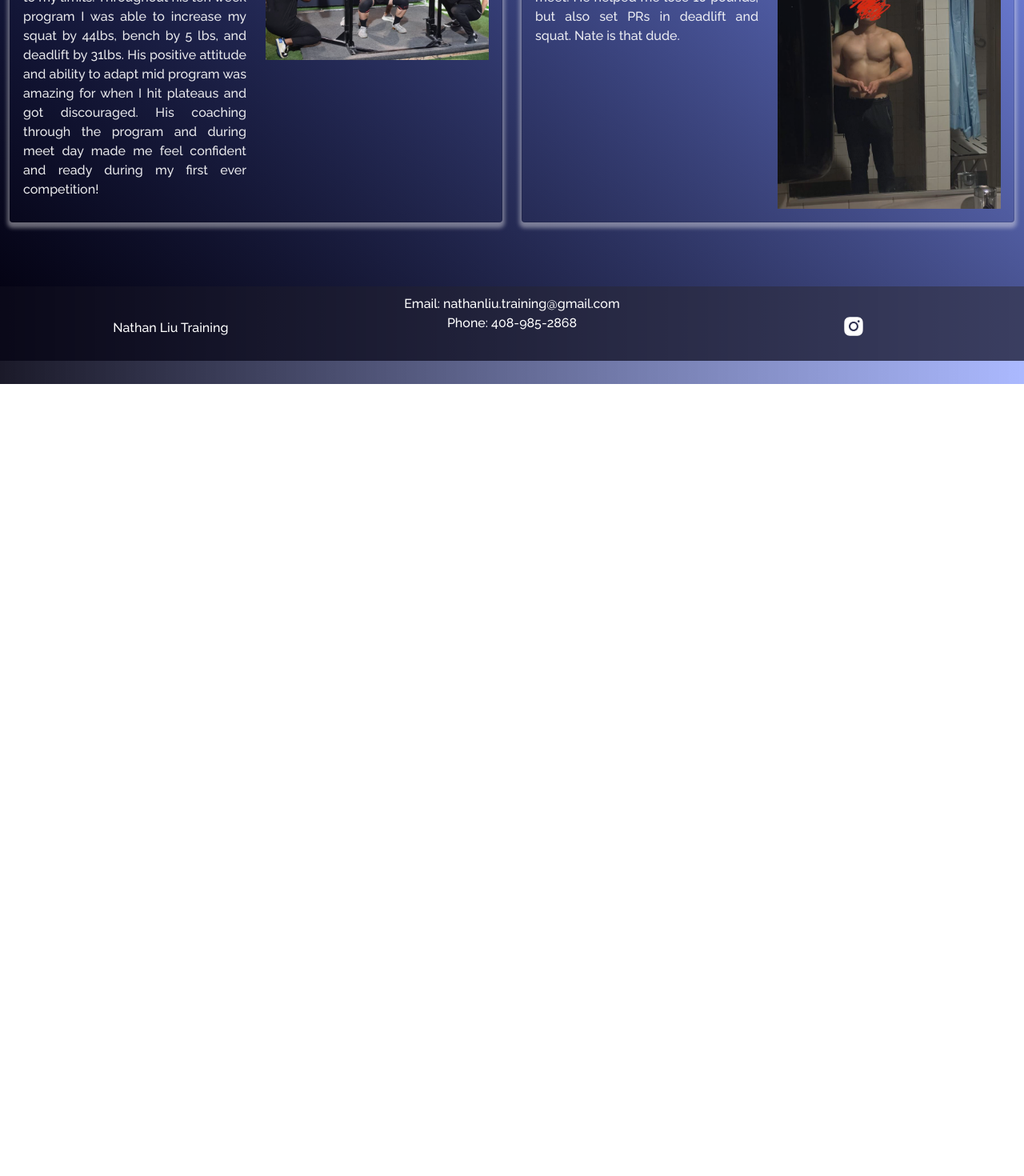
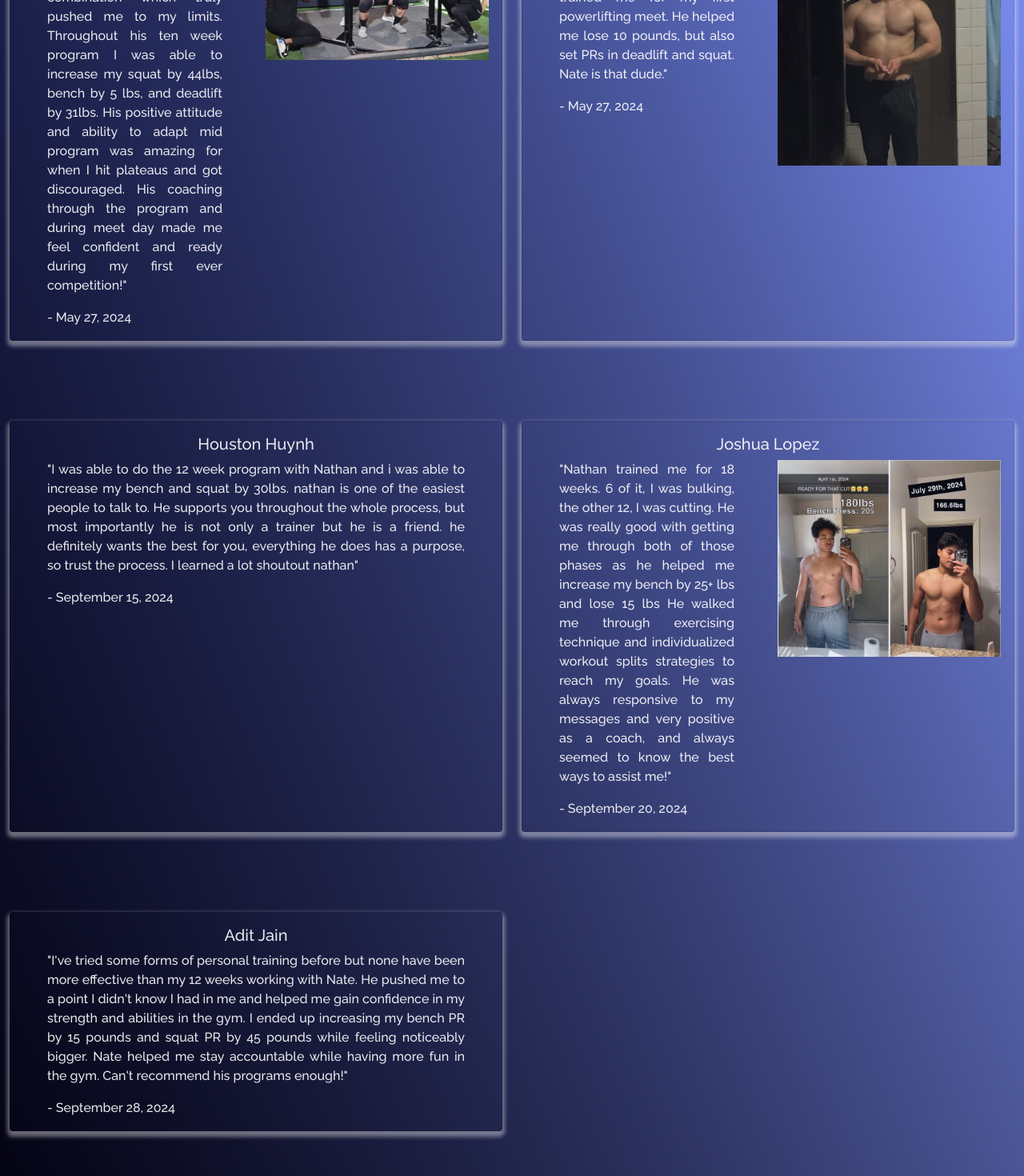
Before and after one commit to nliu-65/online-coaching, a React (Create React App) app in the folder online-coaching/src/: page /testimonials in a window 1280 px wide. Shown: the part 320-1790 px from the top of the page at 80% size. Before the commit the page ends 800 px from the top, so only its background shows below. Built offline with nearby package versions, Linux system fonts and the light colour scheme; the HTML template or start-up script is replaced by a standard one.

Commit message:
added new testimonials

```diff
--- a/online-coaching/src/components/Testimonials/Testimonials.js
+++ b/online-coaching/src/components/Testimonials/Testimonials.js
@@ -1,9 +1,11 @@
 import React, { useState, useEffect } from "react";
 import { Container, Row, Col } from "react-bootstrap";
 import "react-pdf/dist/esm/Page/AnnotationLayer.css";
+import { BsQuote } from "react-icons/bs";
 import Card from "react-bootstrap/Card";
 import mattsuyetani from "../../Assets/mattsuyetani.jpg";
 import mattvu from "../../Assets/mattvu.jpg";
+import joshlopez from "../../Assets/joshlopez.JPG";
 
 function Testimonials() {
   const [width, setWidth] = useState(1200);
@@ -22,8 +24,11 @@ function Testimonials() {
               <Card.Title>Matthew Suyetani</Card.Title>
               <Row>
                 <Col md="6">
-                  <Card.Text style={{ textAlign: "justify" }}>
-                    Nate's supportive/caring personality along with his knowledge within powerlifting was an amazing combination which truly pushed me to my limits. Throughout his ten week program I was able to increase my squat by 44lbs, bench by 5 lbs, and deadlift by 31lbs. His positive attitude and ability to adapt mid program was amazing for when I hit plateaus and got discouraged. His coaching through the program and during meet day made me feel confident and ready during my first ever competition!
+                  <Card.Text className="review" style={{ textAlign: "justify" }}>
+                    "Nate's supportive/caring personality along with his knowledge within powerlifting was an amazing combination which truly pushed me to my limits. Throughout his ten week program I was able to increase my squat by 44lbs, bench by 5 lbs, and deadlift by 31lbs. His positive attitude and ability to adapt mid program was amazing for when I hit plateaus and got discouraged. His coaching through the program and during meet day made me feel confident and ready during my first ever competition!"
+                  </Card.Text>
+                  <Card.Text className="review" style={{ textAlign: "justify" }}>
+                    - May 27, 2024
                   </Card.Text>
                 </Col>
                 <Col md="6">
@@ -40,8 +45,11 @@ function Testimonials() {
               <Card.Title>Matthew Vu</Card.Title>
               <Row>
                 <Col md="6">
-                  <Card.Text style={{ textAlign: "justify" }}>
-                    I've know Nate for the past three years and I have always had a blast training with him. Just recently, he trained me for my first powerlifting meet. He helped me lose 10 pounds, but also set PRs in deadlift and squat. Nate is that dude.
+                  <Card.Text className="review" style={{ textAlign: "justify" }}>
+                    "I've know Nate for the past three years and I have always had a blast training with him. Just recently, he trained me for my first powerlifting meet. He helped me lose 10 pounds, but also set PRs in deadlift and squat. Nate is that dude."
+                  </Card.Text>
+                  <Card.Text className="review" style={{ textAlign: "justify" }}>
+                    - May 27, 2024
                   </Card.Text>
                 </Col>
                 <Col md="6">
@@ -51,18 +59,74 @@ function Testimonials() {
             </Card.Body>
           </Card>
         </Col>
+        </Row>
 
-        {/* <Row className="testimonials-card">
+        <Row>
+        <Col md="6" className="testimonials-card">
+          <Card className="testimonials-card-view">
+            <Card.Body>
+              <Card.Title>Houston Huynh</Card.Title>
+              <Row>
+                <Col md="12">
+                  <Card.Text className="review"style={{ textAlign: "justify" }}>
+                  "I was able to do the 12 week program with Nathan and i was able to increase my bench and squat by 30lbs. nathan is one of the easiest people to talk to. He supports you throughout the whole process, but most importantly he is not only a trainer but he is a friend. he definitely wants the best for you, everything he does has a purpose, so trust the process. I learned a lot shoutout nathan"
+                  </Card.Text>
+                  <Card.Text className="review" style={{ textAlign: "justify" }}>
+                    - September 15, 2024
+                  </Card.Text>
+                </Col>
+                {/* <Col md="6">
+                  <img src={} alt="about" className="img-fluid" />
+                </Col> */}
+              </Row>
+            </Card.Body>
+          </Card>
+        </Col>
+        <Col md="6" className="testimonials-card">
           <Card className="testimonials-card-view">
             <Card.Body>
               <Card.Title>Joshua Lopez</Card.Title>
-              <Card.Text style={{ textAlign: "justify" }}>
-                Hi I'm Josh and I like feet
-              </Card.Text>
+              <Row>
+                <Col md="6">
+                  <Card.Text className="review" style={{ textAlign: "justify" }}>
+                    "Nathan trained me for 18 weeks. 6 of it, I was bulking, the other 12, I was cutting. He was really good with getting me through both of those phases as he helped me increase my bench by 25+ lbs and lose 15 lbs He walked me through exercising technique and individualized workout splits strategies to reach my goals. He was always responsive to my messages and very positive as a coach, and always seemed to know the best ways to assist me!"
+                  </Card.Text>
+                  <Card.Text className="review" style={{ textAlign: "justify" }}>
+                    - September 20, 2024
+                  </Card.Text>
+                </Col>
+                <Col md="6">
+                  <img src={joshlopez} alt="about" className="img-fluid" />
+                </Col>
+              </Row>
             </Card.Body>
           </Card>
-        </Row> */}
+        </Col>
         </Row>
+
+        <Row>
+        <Col md="6" className="testimonials-card">
+          <Card className="testimonials-card-view">
+            <Card.Body>
+              <Card.Title>Adit Jain</Card.Title>
+              <Row>
+                <Col md="12" >
+                  <Card.Text className="review" style={{ textAlign: "justify" }}>
+                    "I've tried some forms of personal training before but none have been more effective than my 12 weeks working with Nate. He pushed me to a point I didn't know I had in me and helped me gain confidence in my strength and abilities in the gym. I ended up increasing my bench PR by 15 pounds and squat PR by 45 pounds while feeling noticeably bigger. Nate helped me stay accountable while having more fun in the gym. Can't recommend his programs enough!"
+                  </Card.Text>
+                  <Card.Text className="review" style={{ textAlign: "justify" }}>
+                    - September 28, 2024
+                  </Card.Text>
+                </Col>
+                {/* <Col md="6">
+                  <img src={} alt="about" className="img-fluid" />
+                </Col> */}
+              </Row>
+            </Card.Body>
+          </Card>
+        </Col>
+        </Row>
+
 
       </Container>
     </div>
--- a/online-coaching/src/style.css
+++ b/online-coaching/src/style.css
@@ -340,6 +340,11 @@ img {
   box-shadow: 0 4px 4px 5px rgba(243, 241, 244, 0.561);
 }
 
+.review{
+  margin-left: 30px;
+  margin-right: 30px;
+}
+
 .testimonials {
   padding-top: 50px;
   padding-bottom: 50px;
```
Also changed, not shown: online-coaching/src/Assets/joshlopez.JPG (added), online-coaching/src/Assets/mattvu.jpg.
